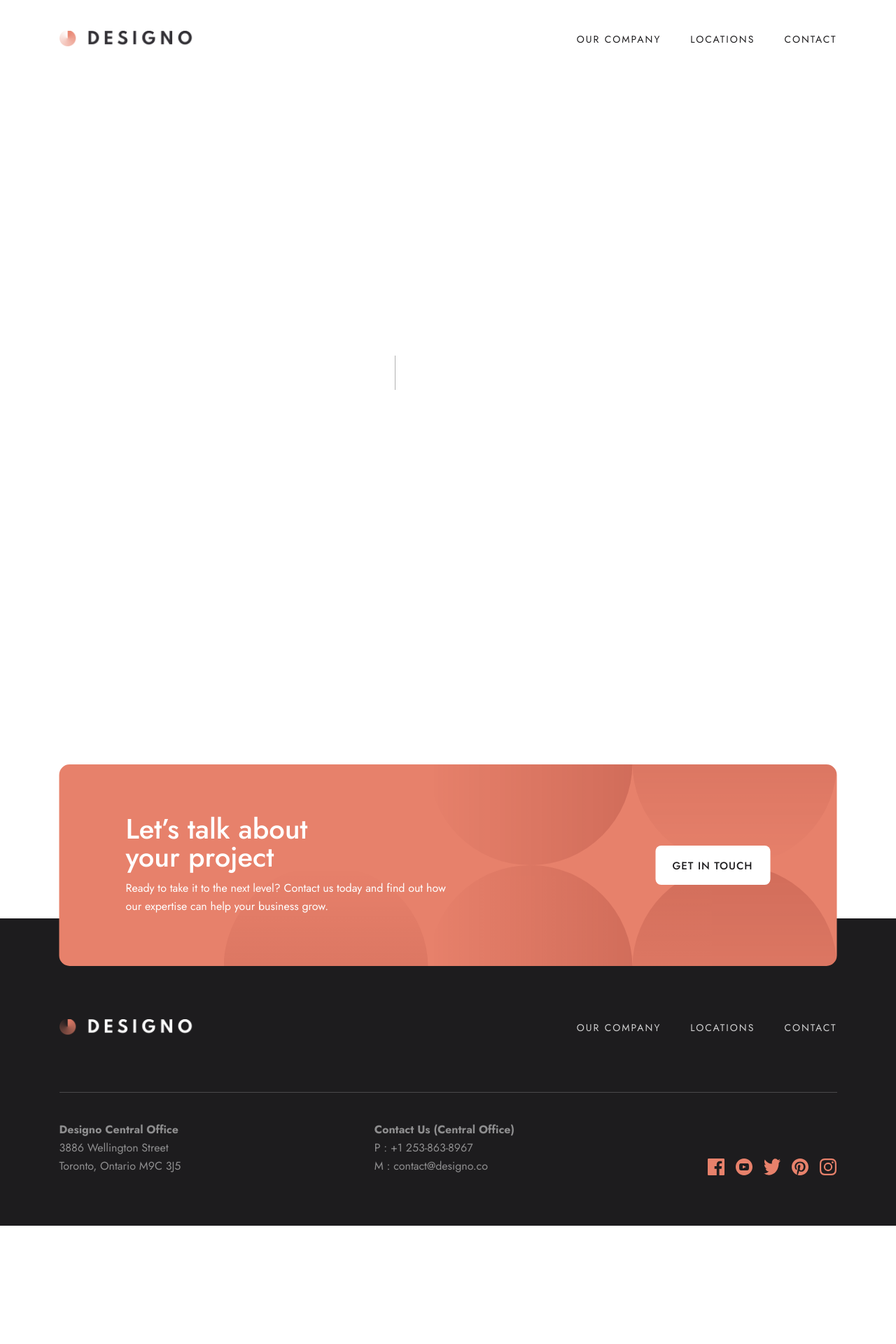
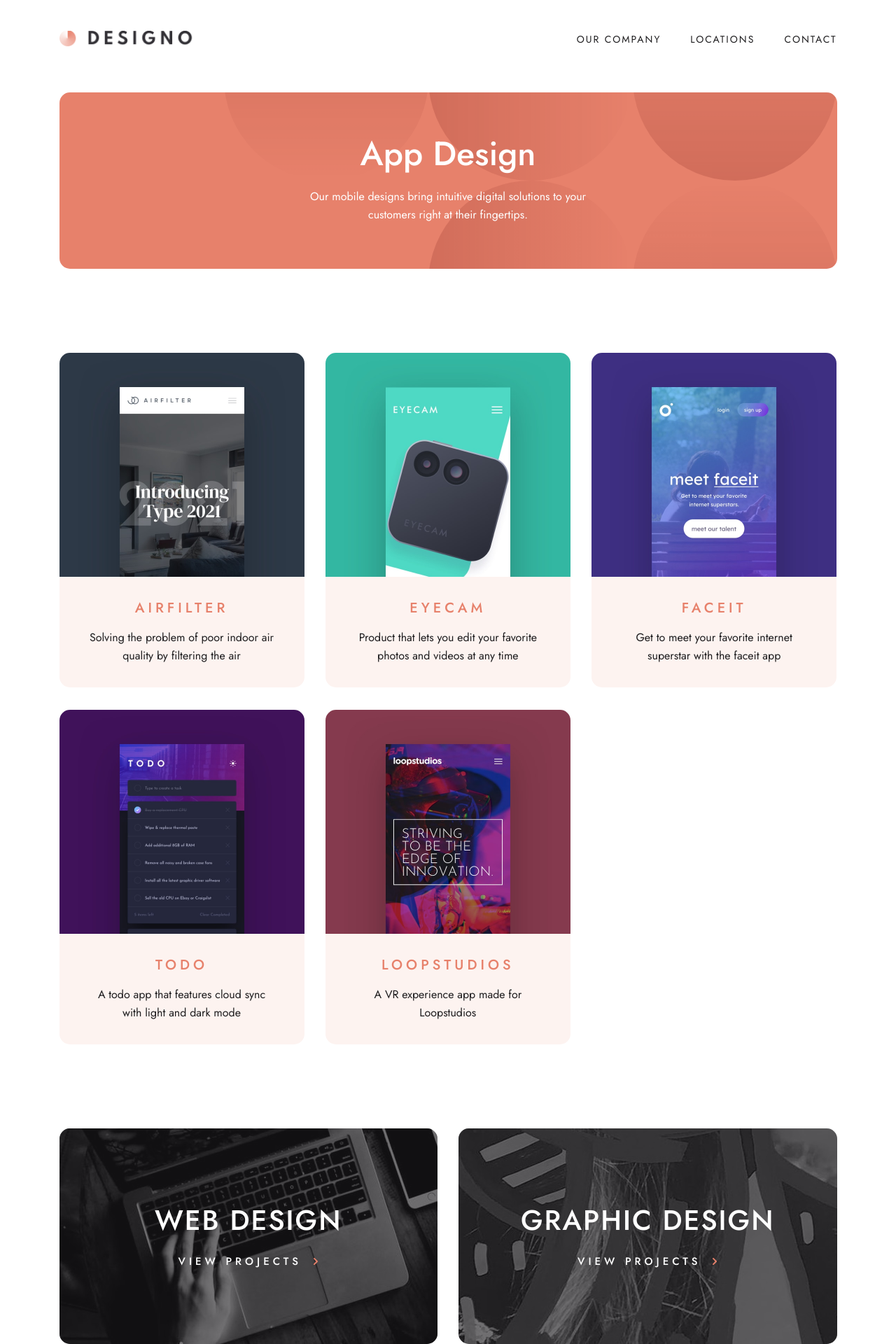
Before and after one commit to ZiadRefaey/Deisgno-FEM, a Next.js app: page /app-design in a window 1280 px wide. Before the commit this address had no page. Shown: the part 20-1940 px from the top of the page at 70% size. Before the commit the page ends 1771 px from the top, so only its background shows below. Built offline with nearby package versions, Linux system fonts and the light colour scheme.

Commit message:
style: App Design page + Graphic design page UI finalized

```diff
--- /dev/null
+++ b/app/app-design/page.jsx
@@ -0,0 +1,80 @@
+import React from "react";
+import DesignPagesHeader from "../_components/DesignPagesHeader";
+
+import ImageAirfilter from "@/public/app-design/desktop/image-airfilter.jpg";
+import ImageEyecam from "@/public/app-design/desktop/image-eyecam.jpg";
+import ImageFaceit from "@/public/app-design/desktop/image-faceit.jpg";
+import ImageTodo from "@/public/app-design/desktop/image-todo.jpg";
+import ImageLoopstudios from "@/public/app-design/desktop/image-loopstudios.jpg";
+
+import GraphicDesignImgMobile from "@/public/home/mobile/image-graphic-design.jpg";
+import GraphicDesignImgTablet from "@/public/home/tablet/image-graphic-design.jpg";
+import GraphicDesignImgDesktop from "@/public/home/desktop/image-graphic-design.jpg";
+
+import WebDesignImgMobile from "@/public/home/mobile/image-web-design.jpg";
+import WebDesignImgTablet from "@/public/home/tablet/image-web-design.jpg";
+import WebDesignImgDesktop from "@/public/home/desktop/image-web-design-small.jpg";
+
+import ProjectsList from "../_components/ProjectsList";
+import DesignPagesList from "../_components/DesignPagesList";
+
+const AppDesignProjects = [
+  {
+    title: "AIRFILTER",
+    subtitle:
+      "Solving the problem of poor indoor air quality by filtering the air",
+    image: ImageAirfilter,
+  },
+  {
+    title: "EYECAM",
+    subtitle:
+      "Product that lets you edit your favorite photos and videos at any time",
+    image: ImageEyecam,
+  },
+  {
+    title: "FACEIT",
+    subtitle:
+      "Get to meet your favorite internet superstar with the faceit app",
+    image: ImageFaceit,
+  },
+  {
+    title: "TODO",
+    subtitle: "A todo app that features cloud sync with light and dark mode",
+    image: ImageTodo,
+  },
+  {
+    title: "LOOPSTUDIOS",
+    subtitle: "A VR experience app made for Loopstudios",
+    image: ImageLoopstudios,
+  },
+];
+const designPages = [
+  {
+    desktopImage: WebDesignImgDesktop,
+    tabletImage: WebDesignImgTablet,
+    mobileImage: WebDesignImgMobile,
+    title: "Web Design",
+    href: "/web-design",
+  },
+  {
+    desktopImage: GraphicDesignImgDesktop,
+    tabletImage: GraphicDesignImgTablet,
+    mobileImage: GraphicDesignImgMobile,
+    title: "Graphic Design",
+    href: "/graphic-design",
+  },
+];
+export default function AppDesign() {
+  return (
+    <>
+      <DesignPagesHeader
+        title={"App Design"}
+        subtitle={
+          "Our mobile designs bring intuitive digital solutions to your customers right at their fingertips."
+        }
+      />
+      <ProjectsList projects={AppDesignProjects} />
+      <DesignPagesList designPages={designPages} />
+    </>
+  );
+}
--- /dev/null
+++ b/app/graphic-design/page.jsx
@@ -0,0 +1,65 @@
+import React from "react";
+import DesignPagesHeader from "../_components/DesignPagesHeader";
+
+import ImageBoxedWater from "@/public/graphic-design/desktop/image-boxed-water.jpg";
+import ImageChange from "@/public/graphic-design/desktop/image-change.jpg";
+import ImageScience from "@/public/graphic-design/desktop/image-science.jpg";
+
+import WebDesignImgMobile from "@/public/home/mobile/image-web-design.jpg";
+import WebDesignImgTablet from "@/public/home/tablet/image-web-design.jpg";
+import WebDesignImgDesktop from "@/public/home/desktop/image-web-design-small.jpg";
+
+import AppDesignImgMobile from "@/public/home/mobile/image-app-design.jpg";
+import AppDesignImgTablet from "@/public/home/tablet/image-app-design.jpg";
+import AppDesignImgDesktop from "@/public/home/desktop/image-app-design.jpg";
+
+import ProjectsList from "../_components/ProjectsList";
+import DesignPagesList from "../_components/DesignPagesList";
+
+const GraphicDesignProjects = [
+  {
+    title: "TIM BROWN",
+    subtitle: "A book cover designed for Tim Brown’s new release, ‘Change’",
+    image: ImageChange,
+  },
+  {
+    title: "BOXED WATER",
+    subtitle: "A simple packaging concept made for Boxed Water",
+    image: ImageBoxedWater,
+  },
+  {
+    title: "SCIENCE!",
+    subtitle: "A poster made in collaboration with the Federal Art Project",
+    image: ImageScience,
+  },
+];
+const designPages = [
+  {
+    desktopImage: AppDesignImgDesktop,
+    tabletImage: AppDesignImgTablet,
+    mobileImage: AppDesignImgMobile,
+    title: "App Design",
+    href: "/app-design",
+  },
+  {
+    desktopImage: WebDesignImgDesktop,
+    tabletImage: WebDesignImgTablet,
+    mobileImage: WebDesignImgMobile,
+    title: "Web Design",
+    href: "/web-design",
+  },
+];
+export default function GraphicDesign() {
+  return (
+    <>
+      <DesignPagesHeader
+        title={"Web Design"}
+        subtitle={
+          "We build websites that serve as powerful marketing tools and bring memorable brand experiences."
+        }
+      />
+      <ProjectsList projects={GraphicDesignProjects} />
+      <DesignPagesList designPages={designPages} />
+    </>
+  );
+}
--- a/app/web-design/page.jsx
+++ b/app/web-design/page.jsx
@@ -10,11 +10,11 @@ import ImageCamp from "@/public/web-design/desktop/image-camp.jpg";
 
 import GraphicDesignImgMobile from "@/public/home/mobile/image-graphic-design.jpg";
 import GraphicDesignImgTablet from "@/public/home/tablet/image-graphic-design.jpg";
-import GraphicDesignImgDesktop from "@/public/home/mobile/image-graphic-design.jpg";
+import GraphicDesignImgDesktop from "@/public/home/desktop/image-graphic-design.jpg";
 
 import AppDesignImgMobile from "@/public/home/mobile/image-app-design.jpg";
 import AppDesignImgTablet from "@/public/home/tablet/image-app-design.jpg";
-import AppDesignImgDesktop from "@/public/home/mobile/image-app-design.jpg";
+import AppDesignImgDesktop from "@/public/home/desktop/image-app-design.jpg";
 
 import ProjectsList from "../_components/ProjectsList";
 import DesignPagesList from "../_components/DesignPagesList";
```
